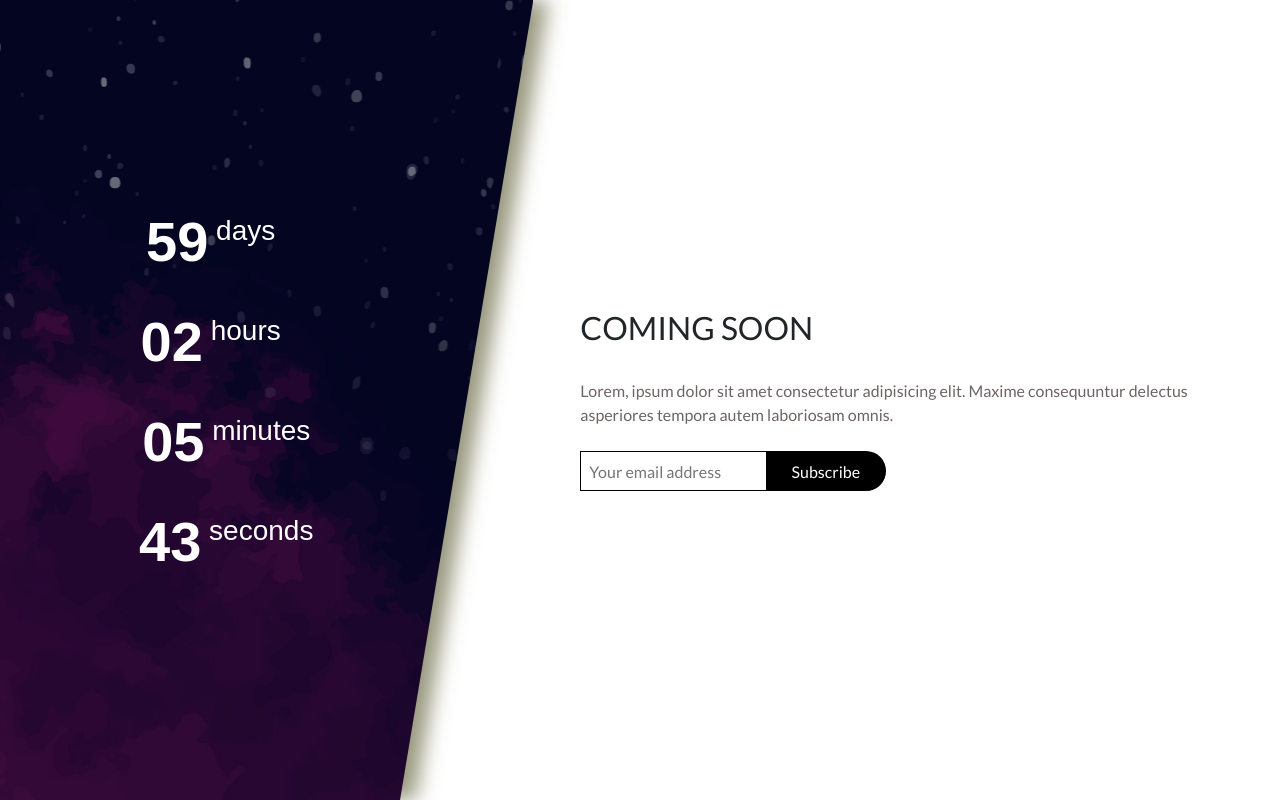
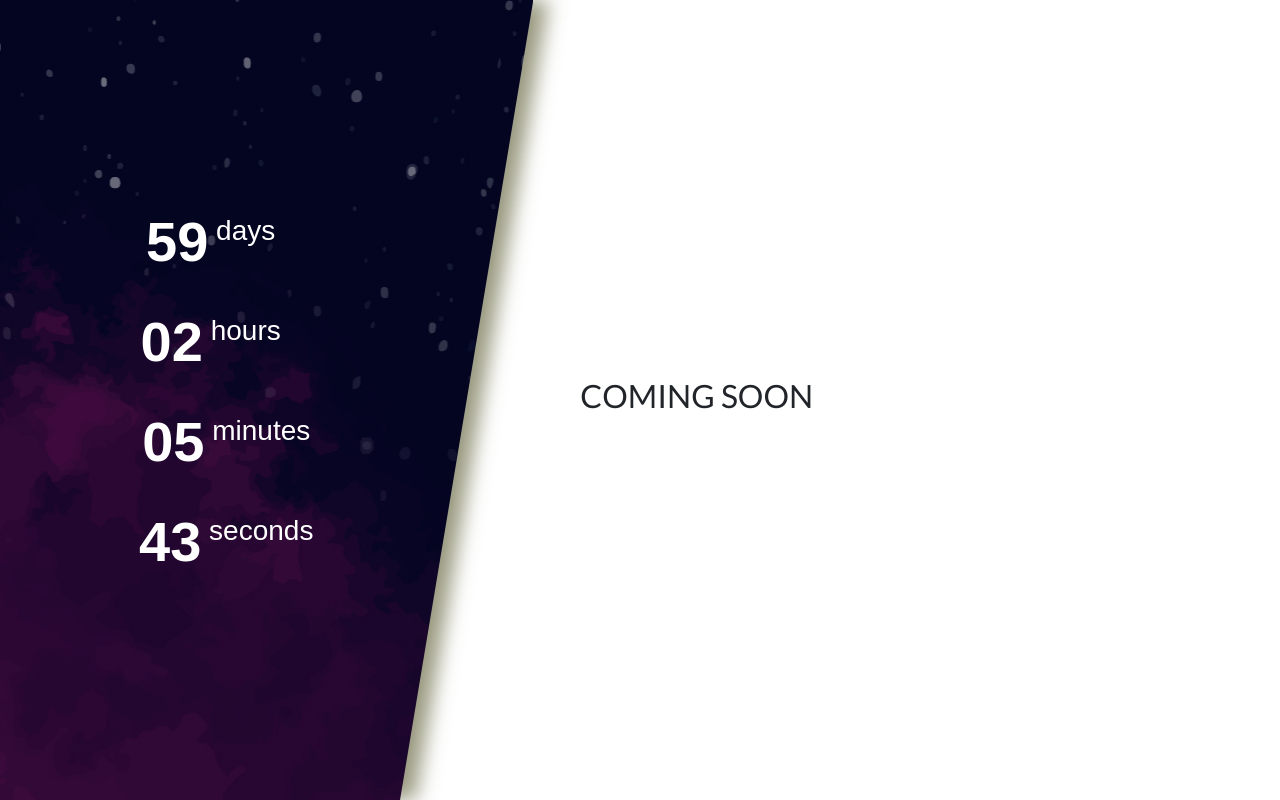
Before and after one commit to DreamAutomotive/DreamNissanLawrenceLandingPage, a plain HTML site: page index.html in a window 1280 px wide. Drawn offline with nearby package versions, Linux system fonts and the light colour scheme; a web font is replaced by a local one.

Commit message:
removed paragraph and email

```diff
--- a/index.html
+++ b/index.html
@@ -31,10 +31,10 @@
             <div class="col-12 col-md-7 right">
                 <div class=mainInfo>
                     <h1>COMING SOON</h1>
-                    <p class=slogan>Lorem, ipsum dolor sit amet consectetur adipisicing elit. Maxime consequuntur
-                        delectus asperiores tempora autem laboriosam omnis. </p>
-                    <form class=form-subscribe action=#> <input type=email class=form placeholder="Your email address"
-                            required> <button type=submit>Subscribe</button> </form>
+                    <!-- <p class=slogan>Lorem, ipsum dolor sit amet consectetur adipisicing elit. Maxime consequuntur
+                        delectus asperiores tempora autem laboriosam omnis. </p> -->
+                    <!-- <form class=form-subscribe action=#> <input type=email class=form placeholder="Your email address"
+                            required> <button type=submit>Subscribe</button> </form> -->
                 </div>
                 <!-- <ul class=icon-list>
                     <li class=icon><a class=twitter href=google.com></a></li>
```
